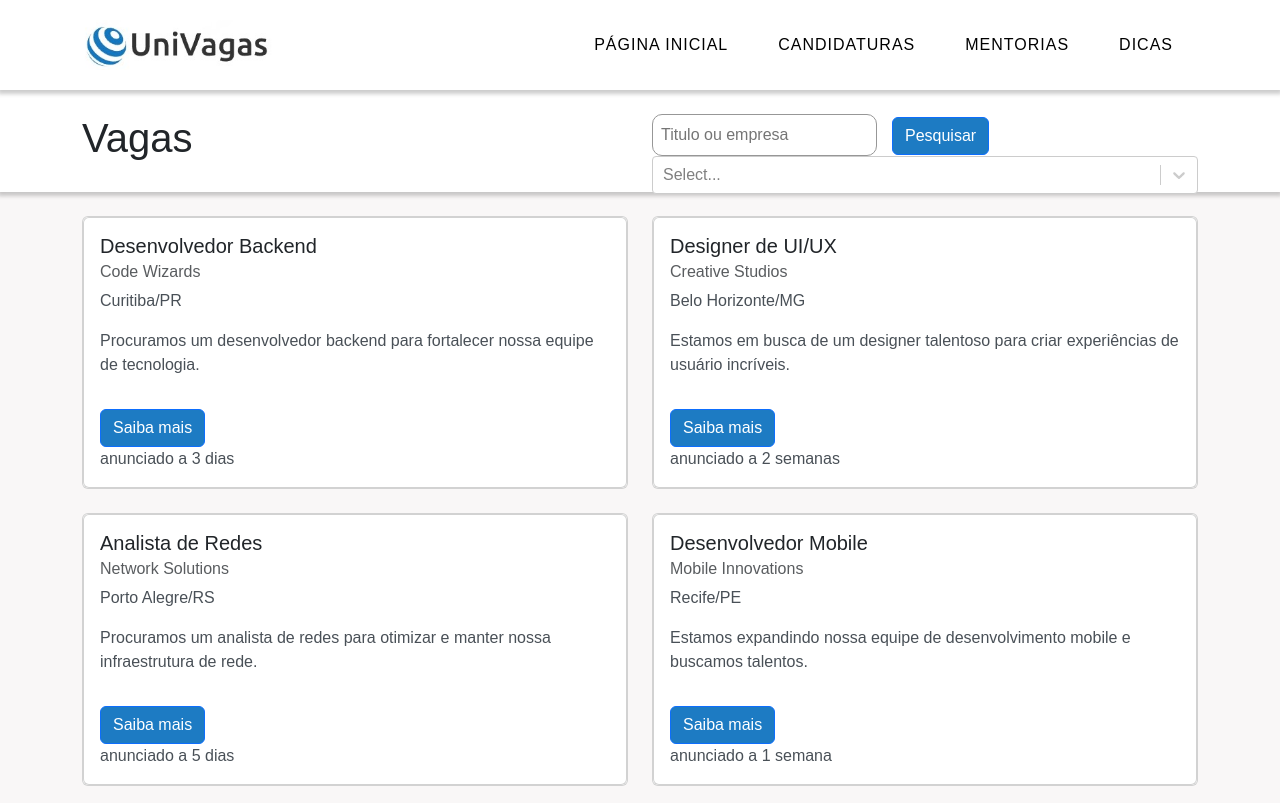
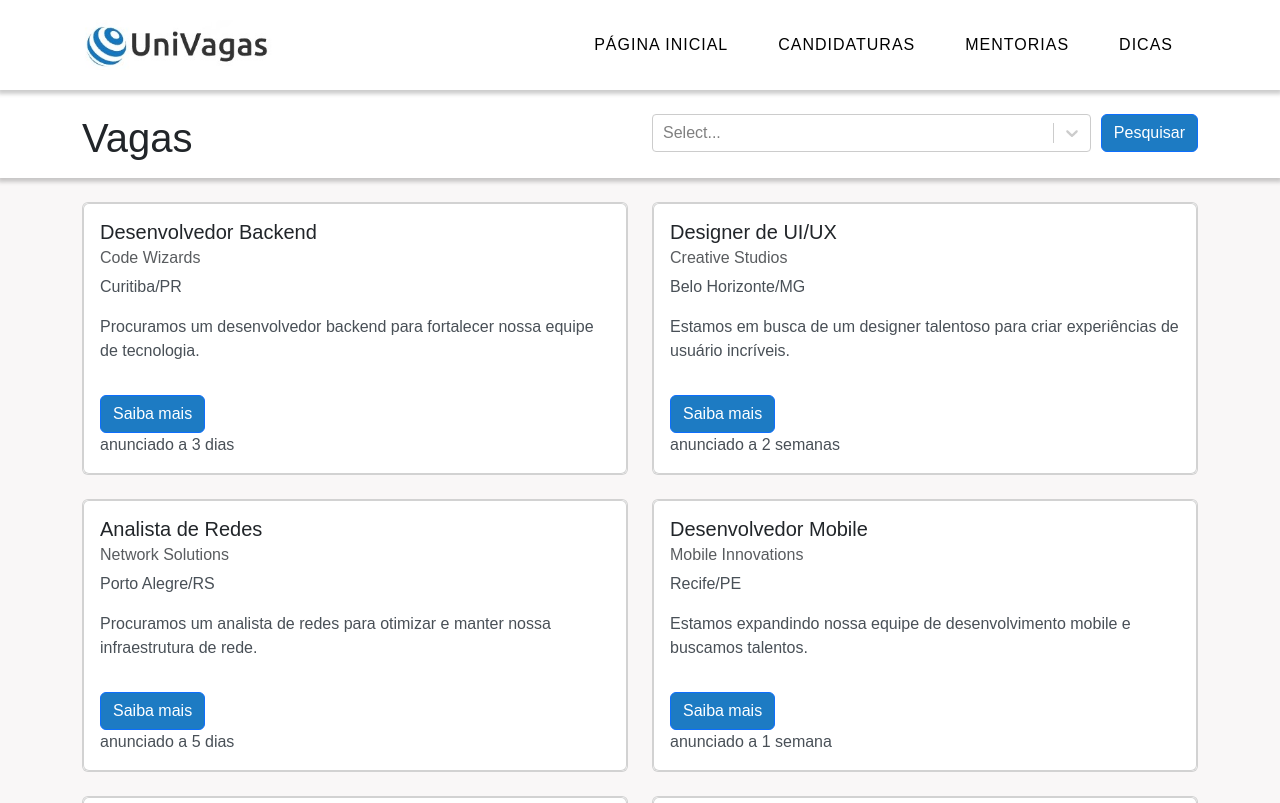
Before and after one commit to arthurmichaltchuk/univagas, a React (Create React App) app: page / in a window 1280 px wide. Shown: the top 803 px of the page. Built offline with nearby package versions, Linux system fonts and the light colour scheme; the HTML template or start-up script is replaced by a standard one.

Commit message:
Filtragem por curso na tela de vagas

```diff
--- a/src/componentes/index.jsx
+++ b/src/componentes/index.jsx
@@ -112,22 +112,33 @@ export default function Index() {
         },
     ];
 
-    const options = [
-        { value: 'chocolate', label: 'Chocolate' },
-        { value: 'strawberry', label: 'Strawberry' },
-        { value: 'vanilla', label: 'Vanilla' }
-    ]
+    const opcoesCursos = [
+        { value: 'ciencia-da-computacao', label: 'Ciência da Computação' },
+        { value: 'engenharia-mecanica', label: 'Engenharia Mecânica' },
+        { value: 'biologia', label: 'Biologia' },
+        { value: 'administracao-de-empresas', label: 'Administração de Empresas' },
+        { value: 'psicologia', label: 'Psicologia' },
+        { value: 'engenharia-eletrica', label: 'Engenharia Elétrica' },
+        { value: 'medicina', label: 'Medicina' },
+        { value: 'ciencias-ambientais', label: 'Ciências Ambientais' },
+        { value: 'linguistica', label: 'Linguística' },
+        { value: 'arquitetura', label: 'Arquitetura' },
+        { value: 'financas', label: 'Finanças' },
+        { value: 'fisica', label: 'Física' },
+        { value: 'ciencia-politica', label: 'Ciência Política' },
+        { value: 'quimica', label: 'Química' },
+        { value: 'sociologia', label: 'Sociologia' },
+      ];
 
     return (
         <div>
-            <div className='search-box-pg-init'>
+            <div className='search-box'>
                 <div className="container">
                     <div className='row pt-4'>
                         <div className='col-md-6'><h1>Vagas</h1></div>
-                        <div className='col-md-6'>
-                            <input placeholder='Titulo ou empresa' className='search-input' />
+                        <div className='col-md-6 d-flex'>
+                            <Select options={opcoesCursos} className='optionCurso'/>
                             <Button variant="primary" className="search-button">Pesquisar</Button>
-                            <Select options={options} />
                         </div>
                     </div>
                 </div>
--- a/src/index.css
+++ b/src/index.css
@@ -87,7 +87,7 @@ nav .menu-btn,
 /* Add this to your existing CSS or create a new CSS file */
 
 .card {
-  min-width: 20rem;
+  min-width: 22rem;
 }
 
 .card-title {
@@ -111,6 +111,7 @@ nav .menu-btn,
 
 .search-button {
   background-color: #1d7bc3 !important;
+  height: 38px;
 }
 
 .search-input{
@@ -123,13 +124,7 @@ nav .menu-btn,
 .search-box{
   background-color: #ffffff;
   box-shadow: 0px 2px 4px 2px rgba(0, 0, 0, 0.2);
-  height: 92px;
-}
-
-.search-box-pg-init{
-  background-color: #ffffff;
-  box-shadow: 0px 2px 4px 2px rgba(0, 0, 0, 0.2);
-  height: 102px;
+  height: 88px;
 }
 
 .cardCanditaturas{
@@ -321,3 +316,8 @@ nav .menu-btn,
 #descOne {
   margin-top: 70px;
 }
+
+.optionCurso{
+  margin-right: 10px;
+  width: 100%;
+}
```
